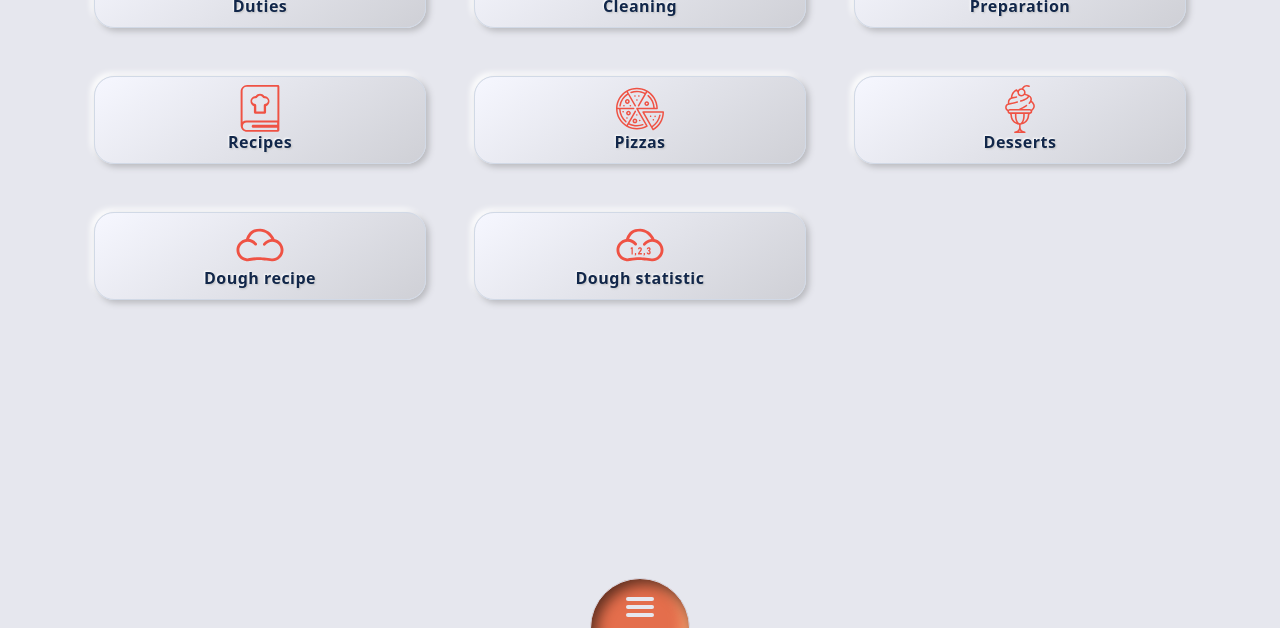
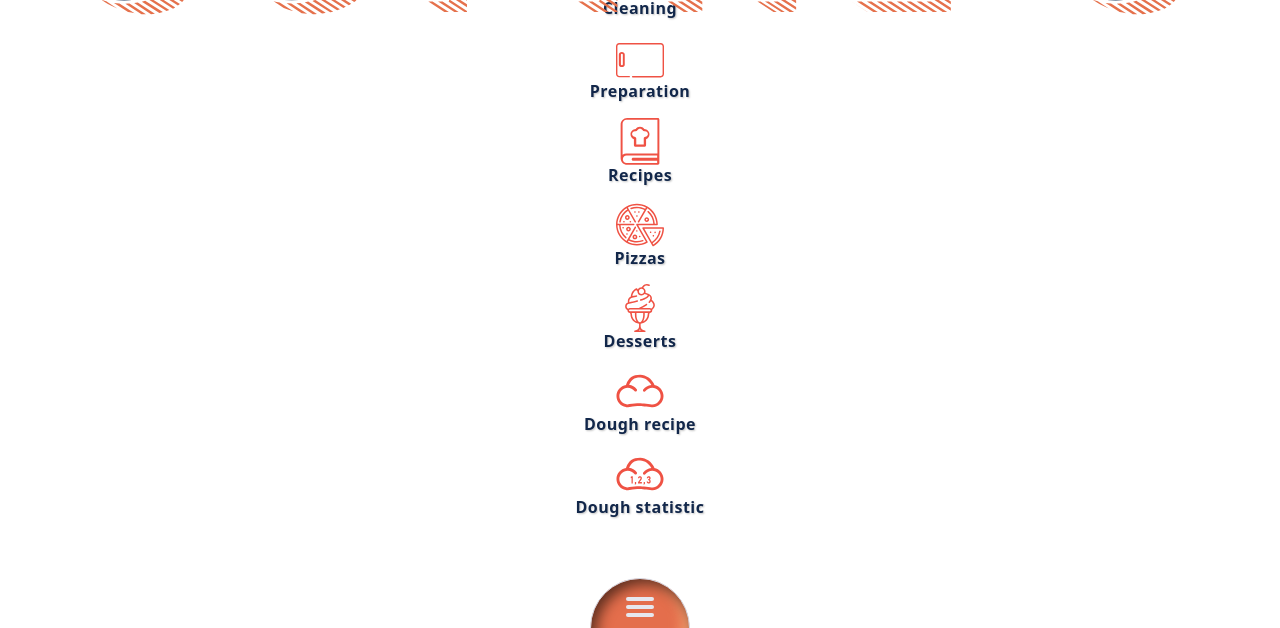
Before and after one commit to IvanTepes/sophies_app, a Django app: page / in a window 1280 px wide. Shown: the part 172-800 px from the top of the page. Run offline with Django 3.2, Linux system fonts and the light colour scheme; some libraries are stand-ins or nearby versions.

Commit message:
Move all styles to scss files

```diff
--- a/static/css/base.css
+++ b/static/css/base.css
@@ -1,4 +1,4 @@
-html {
+/* html {
     height: 100%;
     font-family: 'Roboto', sans-serif;
     font-family: 'Roboto Condensed', sans-serif;
@@ -11,11 +11,11 @@ body {
     margin-top: calc(100vh - 92vh);
     background: var(--bg-color);
     padding: 1rem;
-}
+} */
 
 
 /* -------------------------  Colors  ------------------------- */
-:root {
+/* :root {
     --color-white: #fff;
     --app-primary:#e46e4c;
 
@@ -94,13 +94,13 @@ body {
     --menu-item-hover-text-shadow: 3px -3px 8px #ed9c6c,
                                   -3px 3px 8px #703726;
     --menu-item-hover-text-bg: #12274a;
-  }
+  } */
 
 
 /* -------------------------  Grid  ------------------------- */
 
 
-.grid-container {
+/* .grid-container {
     max-width: 1200px;
     margin: 0 auto;
     display: grid;
@@ -109,8 +109,6 @@ body {
 
 
 .grid-item {
-    /* background: var(--bg-light); */
-    /* background: var(--bg-color); */
     background: linear-gradient(145deg, var(--bg-grid-card));
     box-shadow: var(--bg-shadow);
     border: var(--border);
@@ -118,37 +116,37 @@ body {
     border-radius: 20px;
     height: 5.5rem;
 }
-
+ */
 
 /* -------------------------  Grid END ------------------------- */
 
 
-.logo-image {
+/* .logo-image {
     width: 50%;
     height: auto;
-}
+} */
 
 
-.bottom-container {
+/* .bottom-container {
     position: fixed;
     bottom: 0;
     height: 10vh;
     background-color: var(--bg-color);
-}
+} */
 
 
 /* -------------------------  Navigation bar ------------------------- */
 
 
-#logo {
+/* #logo {
     height: 3rem;
     margin-top: 1.5rem;
-}
+} */
 
 
-.brand {
+/* .brand {
     margin-left: 1rem;
-}
+} */
 
 
 /* -------------------------  Cards ------------------------- */
@@ -183,7 +181,7 @@ body {
 /* ------------------------- Media Queries ------------------------- */
 
 
-@media (min-width: 300px) {
+/* @media (min-width: 300px) {
     .grid-container { grid-template-columns: repeat(2, 1fr); }
 }
 
@@ -195,7 +193,7 @@ body {
 
 @media (min-width: 900px) {
     .grid-container { grid-template-columns: repeat(3, 1fr); }
-}
+} */
 
 
 /* ------------------------- Media Queries END ------------------------- */
```
